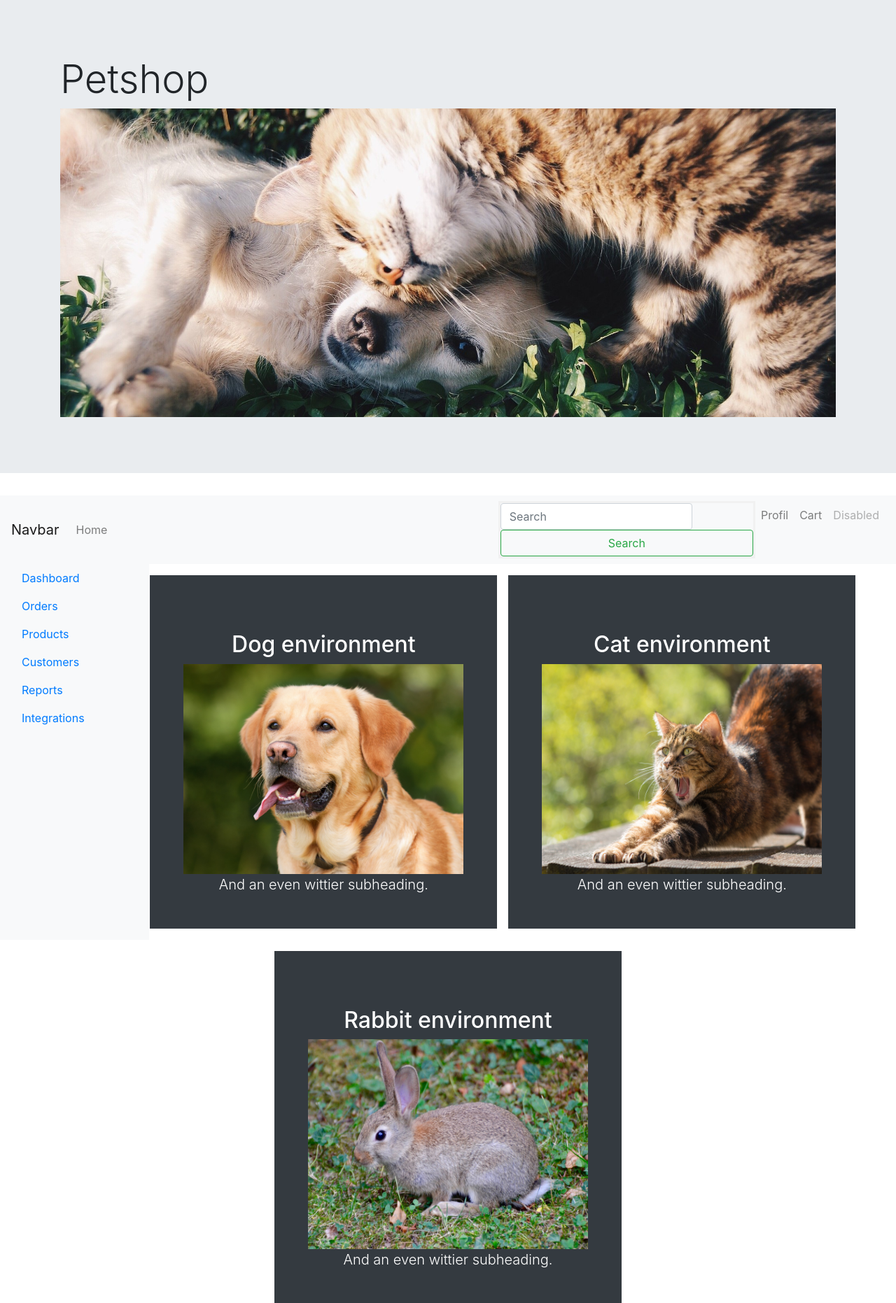
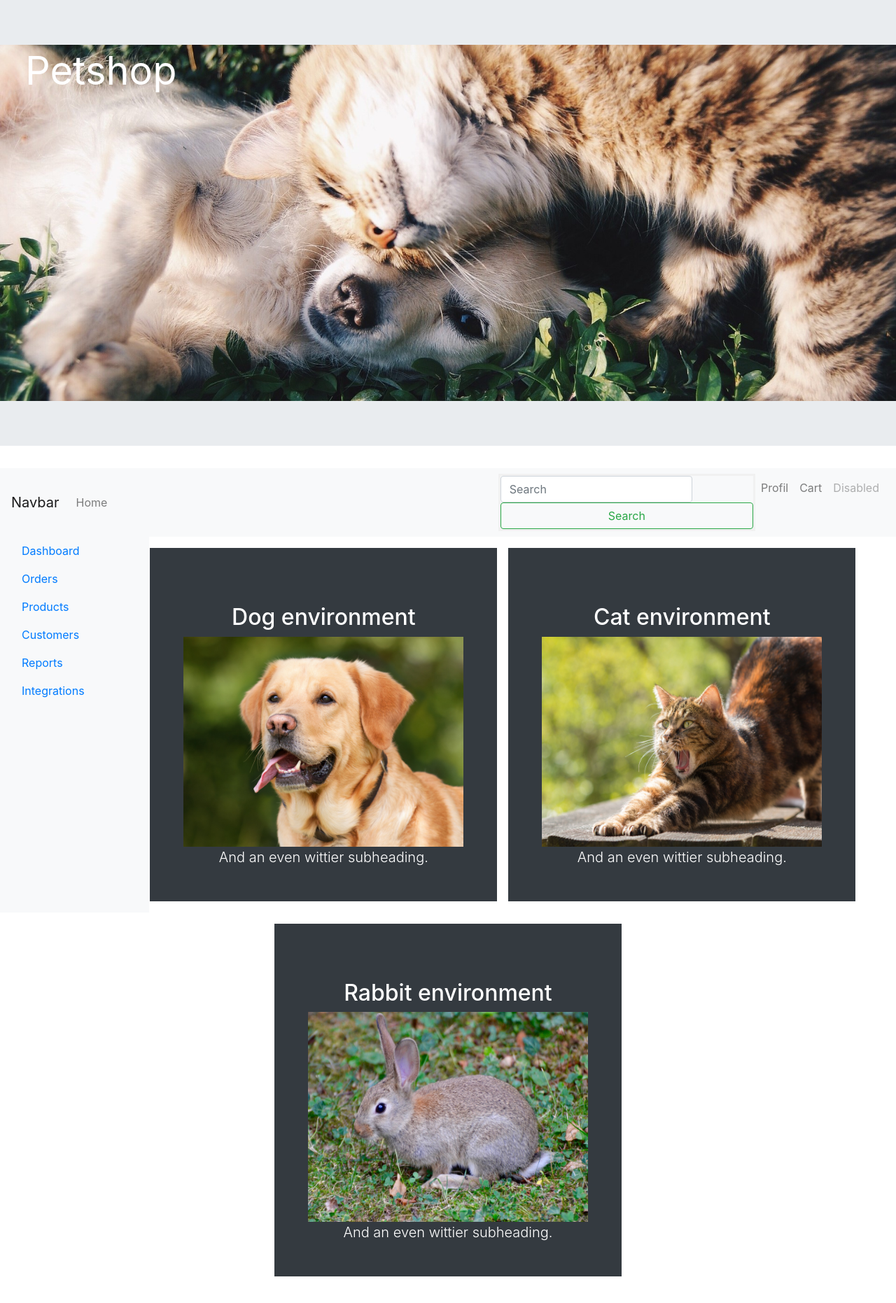
Before and after one commit to meltsynv/petshop, a PHP site: page / in a window 1280 px wide. Shown: the top 1862 px of the page at 70% size. After the commit the page ends 1824 px from the top, so only its background shows below. Run offline with PHP 8.4, Linux system fonts and the light colour scheme; some libraries are stand-ins or nearby versions.

Commit message:
Index container fluid

```diff
--- a/index.php
+++ b/index.php
@@ -12,13 +12,12 @@
   </head>
   <body>
 
-  <div class="jumbotron jumbotron-fluid">
-    <div class="container">
-      <h1 class="display-4">Petshop</h1>
-      <img  src="img/friends.jpg" width="100%" align-content="stretch" alt="friends">
+  <div class="jumbotron jumbotron-fluid ">
+      <img class="" src="img/friends.jpg" width="100%" align-content="stretch" alt="friends">
+      <div class="ml-3 mt-5 card-img-overlay text-white">
+          <h1 class="display-4"><b>Petshop</b></h1>
       </div>
   </div>
-
 
   <nav class="navbar navbar-expand-lg navbar-light bg-light">
     <a class="navbar-brand" href="#">Navbar</a>
@@ -96,7 +95,7 @@
           </nav>
 
 
-  <div class="row">
+  <div class="row text-right">
     <div class="d-md-flex justify-content-around w-100 my-md-3 pl-md-3">
       <div class="bg-dark mr-md-3 pt-3 px-3 pt-md-5 px-md-5 text-center text-white overflow-hidden" id="dog">
         <div class="my-3 py-3">
```
Also changed, not shown: css/style_index.css (line endings or trailing spaces), login.php (indentation only). Lines whose indentation alone changed are shown as unchanged.
